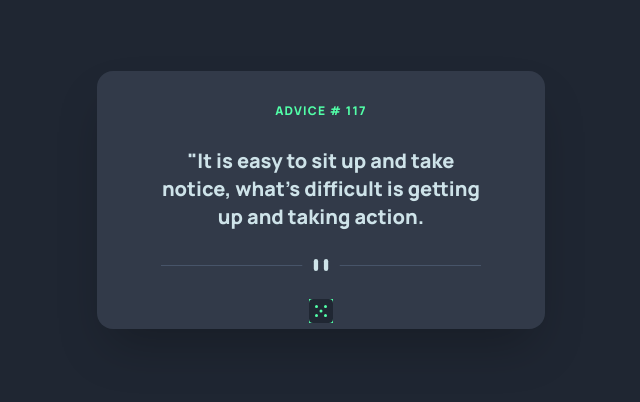
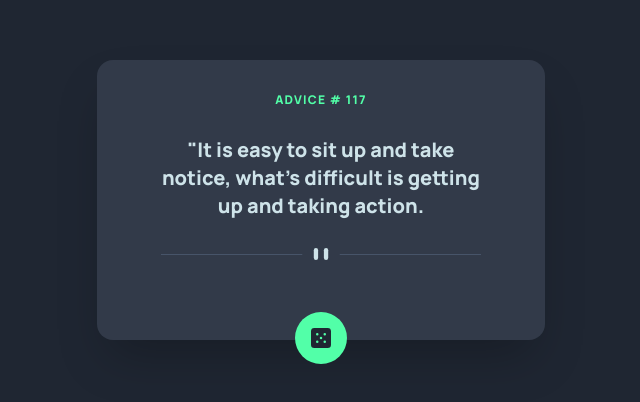
Before and after one commit to chrisgibbo/Advice-Generator-App, a plain HTML site: page index.html in a window 1280 px wide. Shown: the part 200-602 px from the top of the page, without its empty margins (319-959 px from the left). Drawn offline with nearby package versions, Linux system fonts and the light colour scheme.

Commit message:
set btn relative top-6

```diff
--- a/index.html
+++ b/index.html
@@ -20,8 +20,8 @@
         </div>
         <img class="px-16" src="images/pattern-divider-desktop.svg" alt="divider">
         <div class="">
-            <button class="dice-btn" >
-                <img src="images/icon-dice.svg" alt="">
+            <button class="dice-btn p-4 rounded-full relative top-6" >
+                <img class="h-5" src="images/icon-dice.svg" alt="">
             </button>
         </div>
     </div>
```
